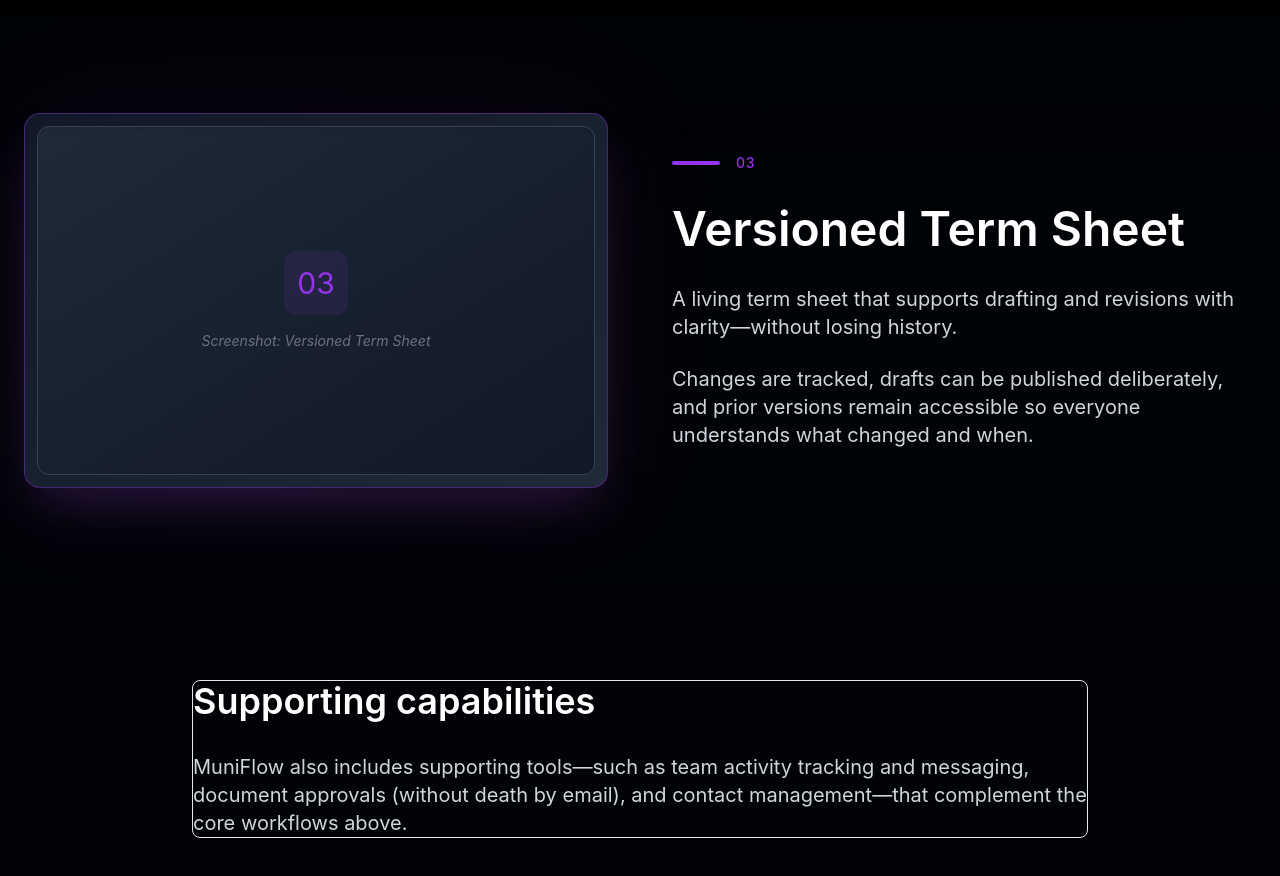
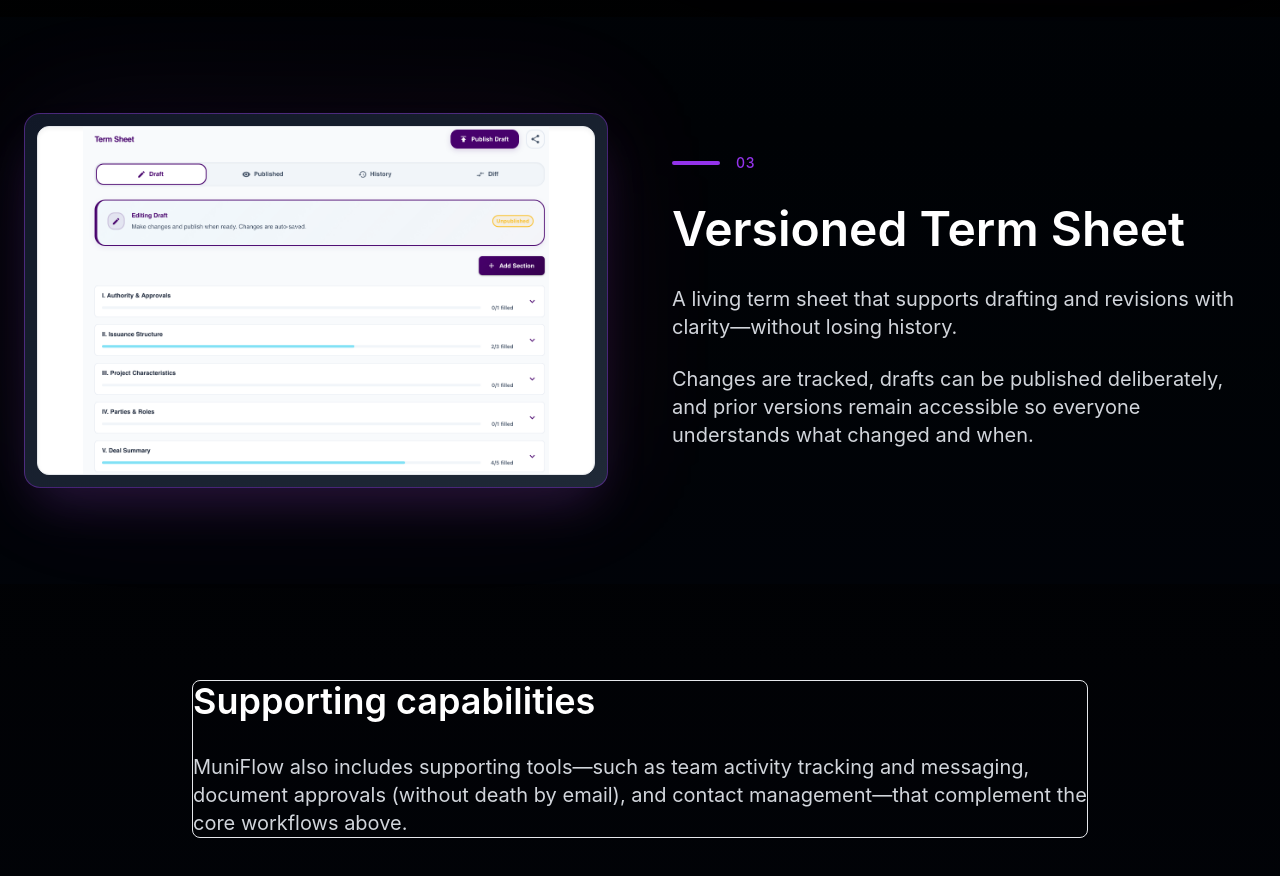
Before and after one commit to MuniFlow-io/V1MuniLanding, a Next.js app: page /building in a window 1280 px wide. Shown: the part 1780-2656 px from the top of the page. Built offline with nearby package versions, Linux system fonts and the light colour scheme.

Commit message:
Add term sheet screenshot to What We're Building page

```diff
--- a/app/building/page.tsx
+++ b/app/building/page.tsx
@@ -133,14 +133,14 @@ export default function BuildingPage() {
                 <div className="relative group">
                   <div className="absolute inset-0 bg-gradient-to-br from-purple-500/20 to-pink-500/20 rounded-3xl blur-3xl opacity-40 group-hover:opacity-60 transition-all duration-300" />
                   <div className="relative bg-gradient-to-br from-gray-900 to-gray-800 rounded-2xl p-3 border border-purple-600/40 shadow-2xl shadow-purple-500/20 group-hover:shadow-purple-500/30 transition-all duration-300 group-hover:scale-[1.02]">
-                    <div className="relative aspect-[16/10] bg-gradient-to-br from-gray-800 to-gray-900 rounded-xl overflow-hidden shadow-inner border border-gray-700 flex items-center justify-center">
-                      {/* Placeholder for screenshot */}
-                      <div className="text-center space-y-4">
-                        <div className="w-16 h-16 mx-auto bg-purple-600/10 rounded-xl flex items-center justify-center">
-                          <span className="text-3xl text-purple-600">03</span>
-                        </div>
-                        <p className="text-sm text-gray-500 italic">Screenshot: Versioned Term Sheet</p>
-                      </div>
+                    <div className="relative aspect-[16/10] bg-white rounded-xl overflow-hidden shadow-inner border border-gray-200">
+                      <Image
+                        src="/images/features/term-sheet.png"
+                        alt="MuniFlow Versioned Term Sheet showing draft and revision tracking capabilities"
+                        fill
+                        className="object-contain"
+                        sizes="(max-width: 1024px) 100vw, 45vw"
+                      />
                     </div>
                   </div>
                 </div>
```
Also changed, not shown: public/images/features/term-sheet.png (added).
